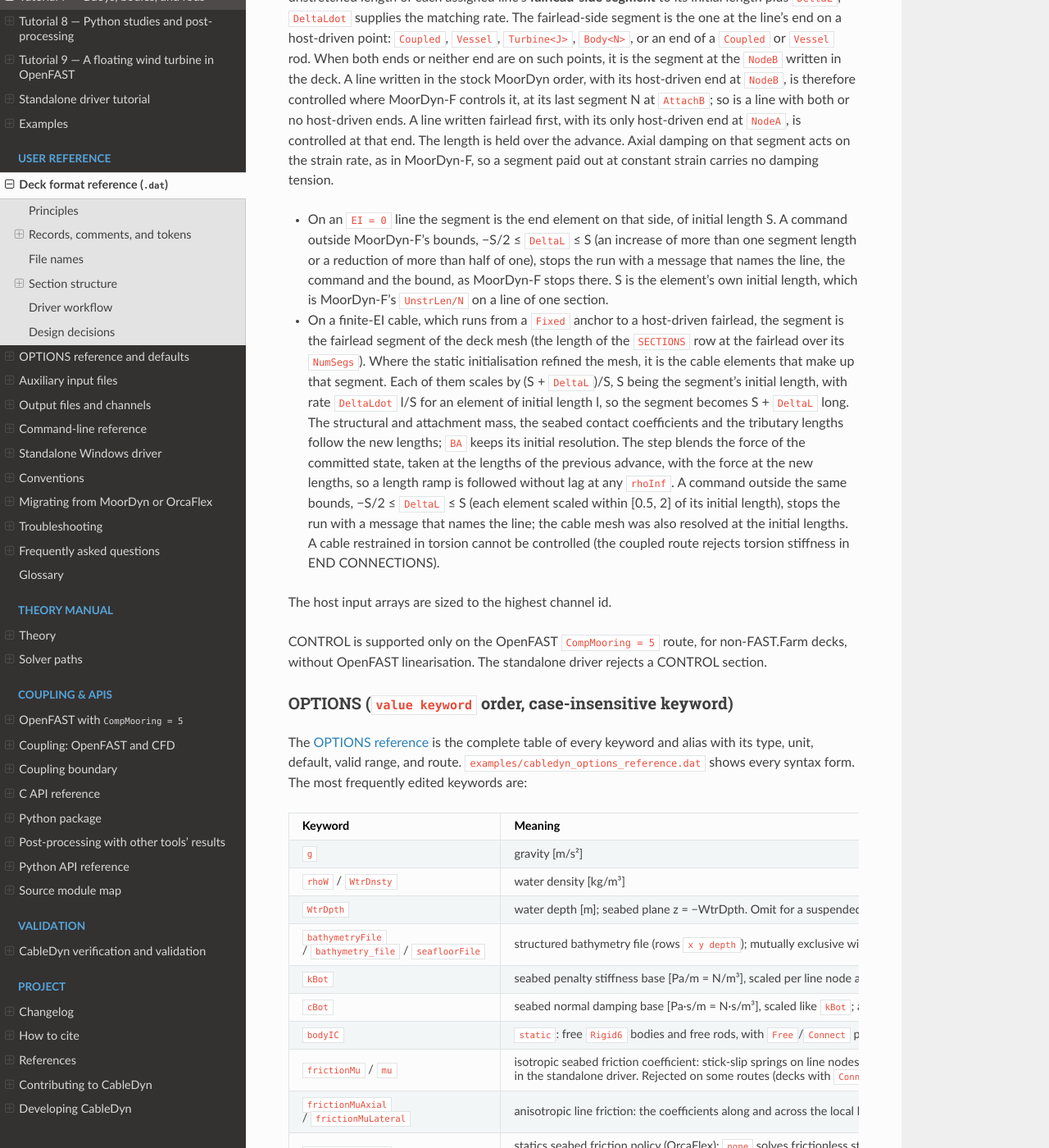
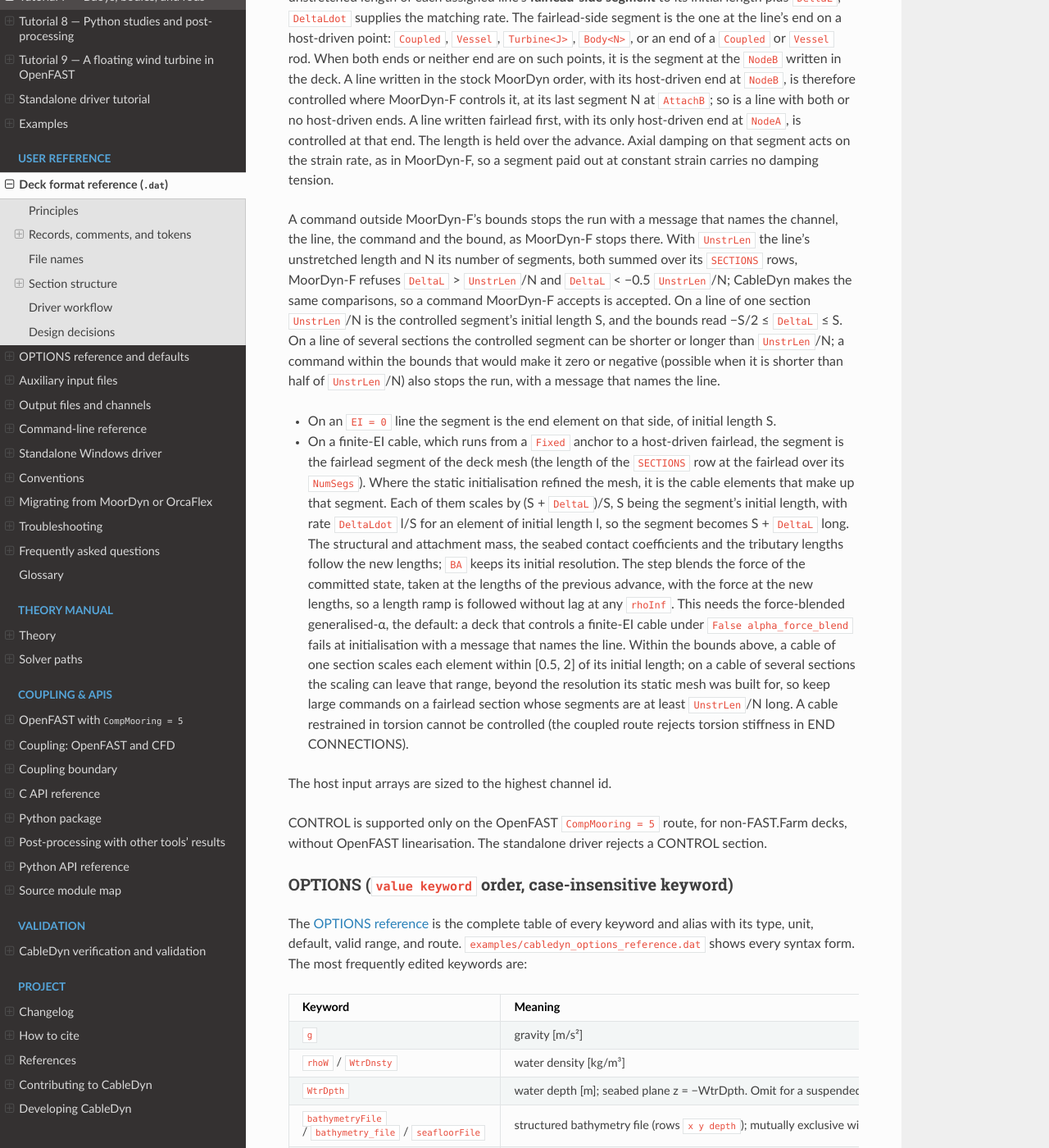
Before and after one commit to SMI-Lab-Inha/CableDyn, a Sphinx documentation site: the page built from doc/driver_format.md, in a window 1280 px wide and 1400 px high, scrolled down 24018 px. Shown: the whole window at 82% size. Built offline with Sphinx 7.4.7 and the Read the Docs theme 3.1.0, drawn with Linux system fonts in a browser that asks for light colours.

Commit message:
fix(control): committed lengths through fallbacks; MoorDyn-F bounds
- The soft-stall fallback of an EI = 0 step restores the committed
  segment length and rate with the rest of its frame, so a failed
  fallback reruns the blended step, not an unblended one.
- Recomputing a cable's acceleration (torsion or end-connection setup,
  a refreshed held fluid) keeps the committed lengths and solves the
  acceleration at them, instead of committing the new length early.
- The bound of an active-tension command is MoorDyn-F's, on both line
  kinds: DeltaL may not exceed UnstrLen/N nor fall below -0.5
  UnstrLen/N, with UnstrLen and N summed over the line's sections; a
  command within the bound that would still shorten a controlled
  segment to zero is refused by name.
- A command that fails part way through a multi-row apply takes back
  the lines already changed, so a refused command leaves every length
  as it was.
- CONTROL on a cable needs the force-blended step: with
  alpha_force_blend off it is refused at initialisation (and the blend
  cannot be switched off on a controlled cable). Syrope segments are
  refused as controlled segments.
- A -0 rate is normalised to +0, so a zero command stays bit-identical.
- Cables take the host-driven-end rule of EI = 0 lines and fail closed
  by name when the controlled end is not host-driven.

Tests: the fallback restore, fault injection on both row orders, -0
rates, ramps at rhoInf 0 and 0.4 against the closed form with the
committed force recomputed every step. The OpenFAST active-tension A/B
reference is unchanged and restarts are bit-identical.

Signed-off-by: Jae Hoon Seo <jaehoon.seo@inha.ac.kr>

```diff
--- a/doc/coupling.rst
+++ b/doc/coupling.rst
@@ -49,9 +49,9 @@ solve is mathematically incorrect; changing ``NumCrctn`` does not change that de
    answer — on:
 
    - any ``CONTROL`` section in FAST.Farm (active ServoDyn control, ``CableDeltaL``, of
-     ``EI = 0`` lines and finite-EI cables is supported in a single-turbine model), and a
-     command that would scale a controlled finite-EI segment below half or above twice its
-     initial length,
+     ``EI = 0`` lines and finite-EI cables is supported in a single-turbine model), a
+     command outside MoorDyn-F's bounds or one that would make a controlled segment
+     non-positive, and ``CONTROL`` of a finite-EI cable under ``False alpha_force_blend``,
    - coupled ``Rigid6`` bodies and rods in a FAST.Farm deck,
    - deck ``waves``/``wavetrain`` OPTIONS (the host SeaState supplies the waves), and a deck
      ``current`` except as a steady current on a single-turbine, pure ``EI = 0`` deck without
--- a/doc/driver_format.md
+++ b/doc/driver_format.md
@@ -992,11 +992,17 @@ only host-driven end at `NodeA`, is controlled at that end. The length is held o
 Axial damping on that segment acts on the strain rate, as in MoorDyn-F, so a segment paid out at
 constant strain carries no damping tension.
 
-- On an `EI = 0` line the segment is the end element on that side, of initial length S. A command
-  outside MoorDyn-F's bounds, −S/2 ≤ `DeltaL` ≤ S (an increase of more than one segment length or
-  a reduction of more than half of one), stops the run with a message that names the line, the
-  command and the bound, as MoorDyn-F stops there. S is the element's own initial length, which
-  is MoorDyn-F's `UnstrLen/N` on a line of one section.
+A command outside MoorDyn-F's bounds stops the run with a message that names the channel, the
+line, the command and the bound, as MoorDyn-F stops there. With `UnstrLen` the line's unstretched
+length and N its number of segments, both summed over its `SECTIONS` rows, MoorDyn-F refuses
+`DeltaL` > `UnstrLen`/N and `DeltaL` < −0.5 `UnstrLen`/N; CableDyn makes the same comparisons, so
+a command MoorDyn-F accepts is accepted. On a line of one section `UnstrLen`/N is the controlled
+segment's initial length S, and the bounds read −S/2 ≤ `DeltaL` ≤ S. On a line of several
+sections the controlled segment can be shorter or longer than `UnstrLen`/N; a command within the
+bounds that would make it zero or negative (possible when it is shorter than half of
+`UnstrLen`/N) also stops the run, with a message that names the line.
+
+- On an `EI = 0` line the segment is the end element on that side, of initial length S.
 - On a finite-EI cable, which runs from a `Fixed` anchor to a host-driven fairlead, the segment
   is the fairlead segment of the deck mesh (the length of the `SECTIONS` row at the fairlead over
   its `NumSegs`). Where the static initialisation refined the mesh, it is the cable elements that
@@ -1005,11 +1011,14 @@ constant strain carries no damping tension.
   S + `DeltaL` long. The structural and attachment mass, the seabed contact coefficients and the
   tributary lengths follow the new lengths; `BA` keeps its initial resolution. The step blends
   the force of the committed state, taken at the lengths of the previous advance, with the force
-  at the new lengths, so a length ramp is followed without lag at any `rhoInf`. A command outside
-  the same bounds, −S/2 ≤ `DeltaL` ≤ S (each element scaled within [0.5, 2] of its initial length),
-  stops the run with a message that names the line; the cable mesh was also resolved at the
-  initial lengths. A cable restrained in torsion cannot be controlled (the
-  coupled route rejects torsion stiffness in END CONNECTIONS).
+  at the new lengths, so a length ramp is followed without lag at any `rhoInf`. This needs the
+  force-blended generalised-α, the default: a deck that controls a finite-EI cable under
+  `False alpha_force_blend` fails at initialisation with a message that names the line. Within
+  the bounds above, a cable of one section scales each element within [0.5, 2] of its initial
+  length; on a cable of several sections the scaling can leave that range, beyond the
+  resolution its static mesh was built for, so keep large commands on a fairlead section whose
+  segments are at least `UnstrLen`/N long. A cable restrained in torsion cannot be controlled
+  (the coupled route rejects torsion stiffness in END CONNECTIONS).
 
 The host input arrays are sized to the highest channel id.
 
--- a/doc/migrating.rst
+++ b/doc/migrating.rst
@@ -120,8 +120,8 @@ Keyword map
        in FAST.Farm (the standalone driver rejects it). The command changes the segment at the
        line's host-driven end, or at the ``NodeB`` written in the deck when both or neither ends
        are host-driven; a stock-order deck is controlled where MoorDyn-F controls it. A
-       command outside MoorDyn-F's bounds (−S/2 ≤ ``DeltaL`` ≤ S) stops the run, as it stops
-       MoorDyn-F
+       command outside MoorDyn-F's bounds (−S/2 ≤ ``DeltaL`` ≤ S with S = ``UnstrLen``/N, the
+       same comparison) stops the run, as it stops MoorDyn-F
    * - ``FairTen``, ``AnchTen``, point/node channels
      - same names; tensions in N (:doc:`outputs`). On a line with no ``Fixed`` end the two
        end channels name the opposite ends from MoorDyn's (see above)
```
Also changed, not shown: CHANGELOG.md (+17 -12 lines), doc/openfast.rst (+6 -3 lines), doc/theory.rst (+10 -6 lines), doc/troubleshooting.rst (+15 -11 lines), 8 other files.
